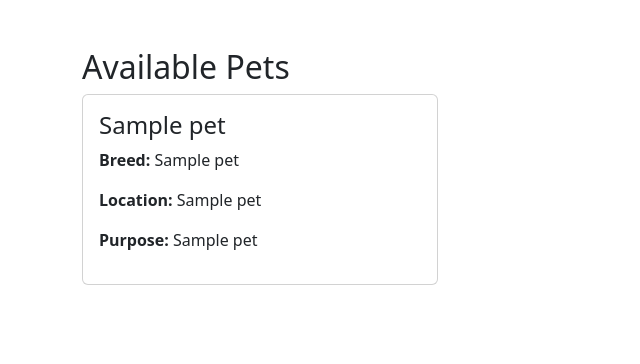
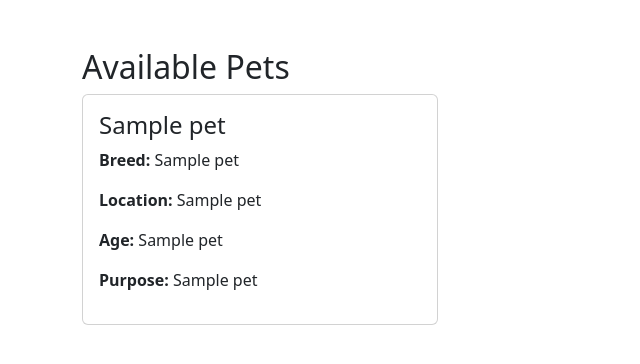
Before and after one commit to Apeksha100/pet_mate-, a Flask app: template pet mate/templates/pets.html in a window 1280 px wide. Shown: the top 364 px of the page, without its empty margins (0-640 px from the left). Run offline with Flask 3, Linux system fonts and the light colour scheme; the template is opened without the code that fills it: most values are stand-ins (such as "Sample title", 1, 10 or a date in 2020).

Commit message:
Solved the  errror in purpose section

```diff
--- a/pet mate/app.py
+++ b/pet mate/app.py
@@ -1,7 +1,20 @@
 from flask import Flask, render_template, request, redirect
 import sqlite3
+import os
+from werkzeug.utils import secure_filename
+
 
 app = Flask(__name__)
+
+UPLOAD_FOLDER = "static/uploads"
+os.makedirs(UPLOAD_FOLDER, exist_ok=True)  # make sure folder exists
+app.config['UPLOAD_FOLDER'] = UPLOAD_FOLDER
+
+#allows all the mentioned file formats
+ALLOWED_EXTENSIONS = {'png', 'jpg', 'jpeg', 'gif', 'webp'}
+
+def allowed_file(filename):
+    return '.' in filename and filename.rsplit('.', 1)[1].lower() in ALLOWED_EXTENSIONS
 
 
 # DB init
@@ -36,10 +49,14 @@ def add_pet():
         if 'photo' in request.files:
             file = request.files['photo']
             if file.filename != '':
-                filename = secure_filename(file.filename)
-                filepath = os.path.join(app.config['UPLOAD_FOLDER'], filename)
-                file.save(filepath)
-                photo = filename
+                if allowed_file(file.filename):
+                    filename = secure_filename(file.filename)
+                    filepath = os.path.join(app.config['UPLOAD_FOLDER'], filename)
+                    file.save(filepath)
+                    photo = filename
+                else:
+            # Optional: show a flash message saying file type not allowed
+                    print("Invalid file type")
 
         with sqlite3.connect("pets.db") as conn:
             conn.execute(
--- a/pet mate/templates/pets.html
+++ b/pet mate/templates/pets.html
@@ -10,10 +10,14 @@
         {% for pet in pets %}
         <div class="col-md-4 mb-4">
             <div class="card p-3">
-                <h4>{{ pet[1] }}</h4>
+                <h4>{{ pet[1] }}</h4> <!-- Name -->
                 <p><strong>Breed:</strong> {{ pet[2] }}</p>
                 <p><strong>Location:</strong> {{ pet[3] }}</p>
-                <p><strong>Purpose:</strong> {{ pet[4] }}</p>
+                <p><strong>Age:</strong> {{ pet[4] }}</p>
+                <p><strong>Purpose:</strong> {{ pet[5] }}</p> <!-- Correct index -->
+                {% if pet[6] %}
+                    <img src="{{ url_for('static', filename='uploads/' ~ pet[6]) }}" class="img-fluid mt-2">
+                {% endif %}
             </div>
         </div>
         {% endfor %}
```
Also changed, not shown: pet mate/templates/add_pet.html (+11 -4 lines), pet mate/static/uploads/beagle bella.webp (added), pets.db (added), static/uploads/beagle_bella.webp (added).
